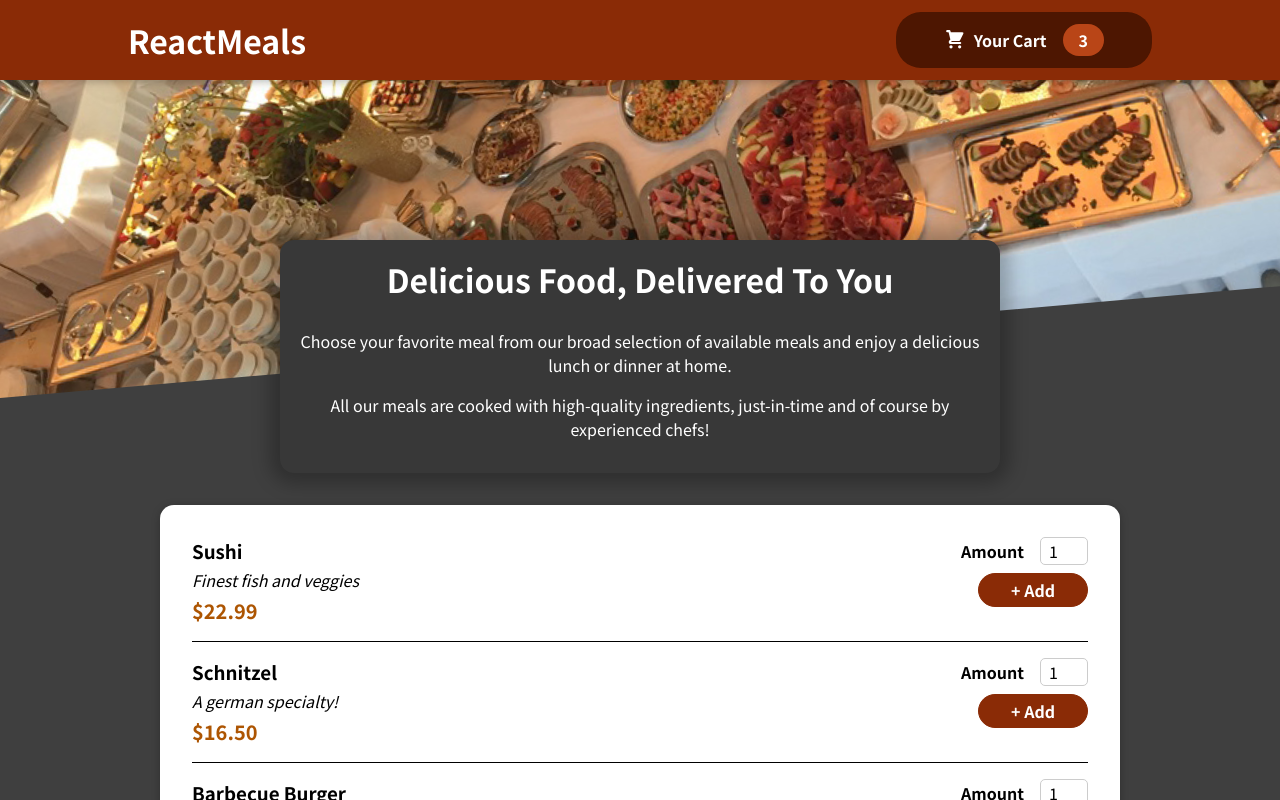
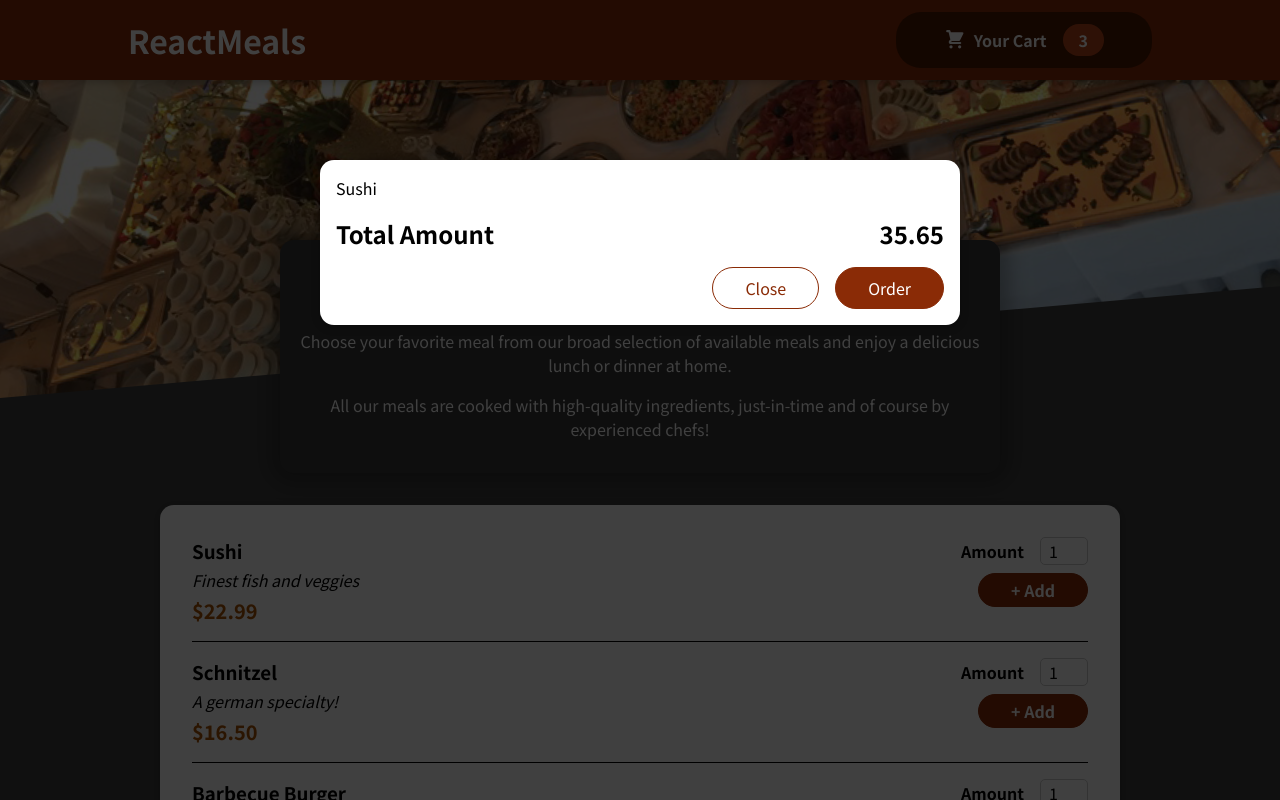
Before and after one commit to shilpi126/restaurant_project, a React (Create React App) app: page / in a window 1280 px wide. Shown: the top 800 px of the page. Built offline with nearby package versions, Linux system fonts and the light colour scheme.

Commit message:
:airplane: created cart modal

```diff
--- a/public/index.html
+++ b/public/index.html
@@ -28,6 +28,7 @@
   </head>
   <body>
     <noscript>You need to enable JavaScript to run this app.</noscript>
+    <div id="overlays"></div>
     <div id="root"></div>
     <!--
       This HTML file is a template.
--- a/src/App.js
+++ b/src/App.js
@@ -1,10 +1,12 @@
 import React from "react";
 import Header from "./components/Layout/Header";
 import Meals from "./components/Meals/Meals";
+import Cart from "./components/Cart/Cart";
 
 function App() {
   return (
     <React.Fragment>
+      <Cart/>
       <Header/>
       <main>
         <Meals/>
--- /dev/null
+++ b/src/components/Cart/Cart.js
@@ -0,0 +1,29 @@
+import React from 'react'
+import classes from "./Cart.module.css"
+import Modal from '../UI/Modal'
+
+const Cart = (props) => {
+    const cartItem = (
+        <ul className={classes["cart-items"]}>
+            {[{id:"c1", name:"Sushi", amount:2, price: 12.99}].map((item) => {
+                return (<li>{item.name}</li>)
+            })}
+        </ul>
+    )
+  return (
+    <Modal>
+        {cartItem}
+    <div className={classes.total}>
+        <span>Total Amount</span>
+        <span>35.65</span>
+    </div>
+    <div className={classes.actions}>
+        <button className={classes['button--alt']}>Close</button>
+        <button className={classes.button}>Order</button>
+    </div>
+    </Modal>
+
+  )
+}
+
+export default Cart
--- /dev/null
+++ b/src/components/Cart/Cart.module.css
@@ -0,0 +1,46 @@
+.cart-items {
+    list-style: none;
+    margin: 0;
+    padding: 0;
+    max-height: 20rem;
+    overflow: auto;
+  }
+
+  .total {
+    display: flex;
+    justify-content: space-between;
+    align-items: center;
+    font-weight: bold;
+    font-size: 1.5rem;
+    margin: 1rem 0;
+  }
+
+  .actions {
+    text-align: right;
+  }
+
+  .actions button {
+    font: inherit;
+    cursor: pointer;
+    background-color: transparent;
+    border: 1px solid #8a2b06;
+    padding: 0.5rem 2rem;
+    border-radius: 25px;
+    margin-left: 1rem;
+  }
+
+  .actions button:hover,
+  .actions button:active {
+    background-color: #5a1a01;
+    border-color: #5a1a01;
+    color: white;
+  }
+
+  .actions .button--alt {
+    color: #8a2b06;
+  }
+
+  .actions .button {
+    background-color: #8a2b06;
+    color: white;
+  }
--- /dev/null
+++ b/src/components/UI/Modal.js
@@ -0,0 +1,37 @@
+import React from 'react'
+import ReactDOM from "react-dom"
+import classes from "./Modal.module.css"
+
+const Backdrop = (props) => {
+    return <div  className={classes.backdrop}/>
+
+}
+
+
+
+const ModalOverlay = (props) => {
+    return (
+        <div className={classes.modal}>
+            <div className={classes.content}>{props.children}</div>
+        </div>
+    )
+
+
+}
+
+
+const portalElement = document.getElementById("overlays")
+
+
+const Modal = (props) => {
+  return (
+    <React.Fragment>
+       {ReactDOM.createPortal(<Backdrop/>, portalElement)}
+        {ReactDOM.createPortal(
+                    <ModalOverlay>{props.children}</ModalOverlay>,portalElement
+        )}
+    </React.Fragment>
+  )
+}
+
+export default Modal
--- /dev/null
+++ b/src/components/UI/Modal.module.css
@@ -0,0 +1,40 @@
+.backdrop {
+    position: fixed;
+    top: 0;
+    left: 0;
+    width: 100%;
+    height: 100vh;
+    z-index: 20;
+    background-color: rgba(0, 0, 0, 0.75);
+  }
+
+  .modal {
+    position: fixed;
+    top: 20vh;
+    left: 5%;
+    width: 90%;
+    background-color: white;
+    padding: 1rem;
+    border-radius: 14px;
+    box-shadow: 0 2px 8px rgba(0, 0, 0, 0.25);
+    z-index: 30;
+    animation: slide-down 300ms ease-out forwards;
+  }
+
+  @media (min-width: 768px) {
+    .modal {
+      width: 40rem;
+      left: calc(50% - 20rem);
+    }
+  }
+
+  @keyframes slide-down {
+    from {
+      opacity: 0;
+      transform: translateY(-3rem);
+    }
+    to {
+      opacity: 1;
+      transform: translateY(0);
+    }
+  }
```
